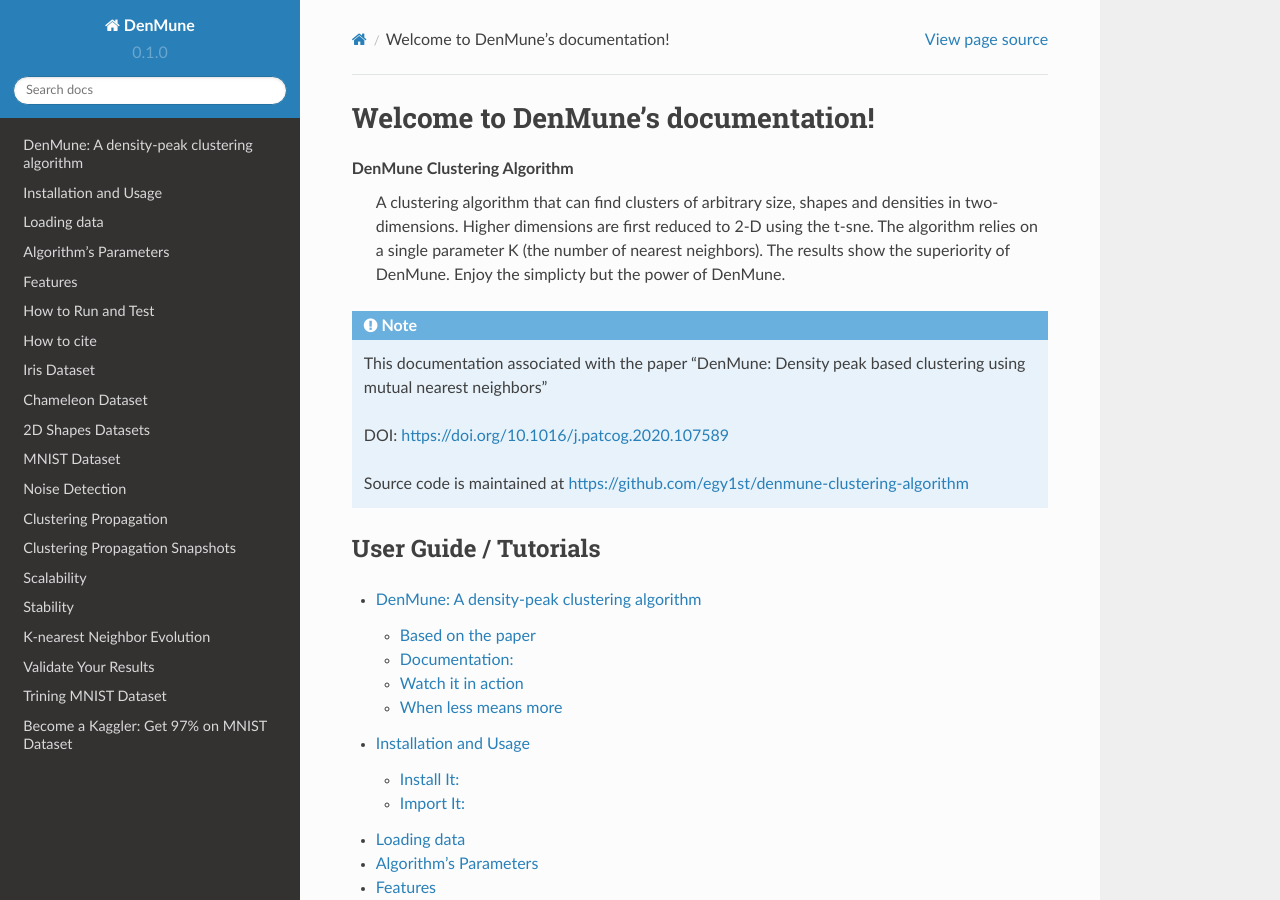
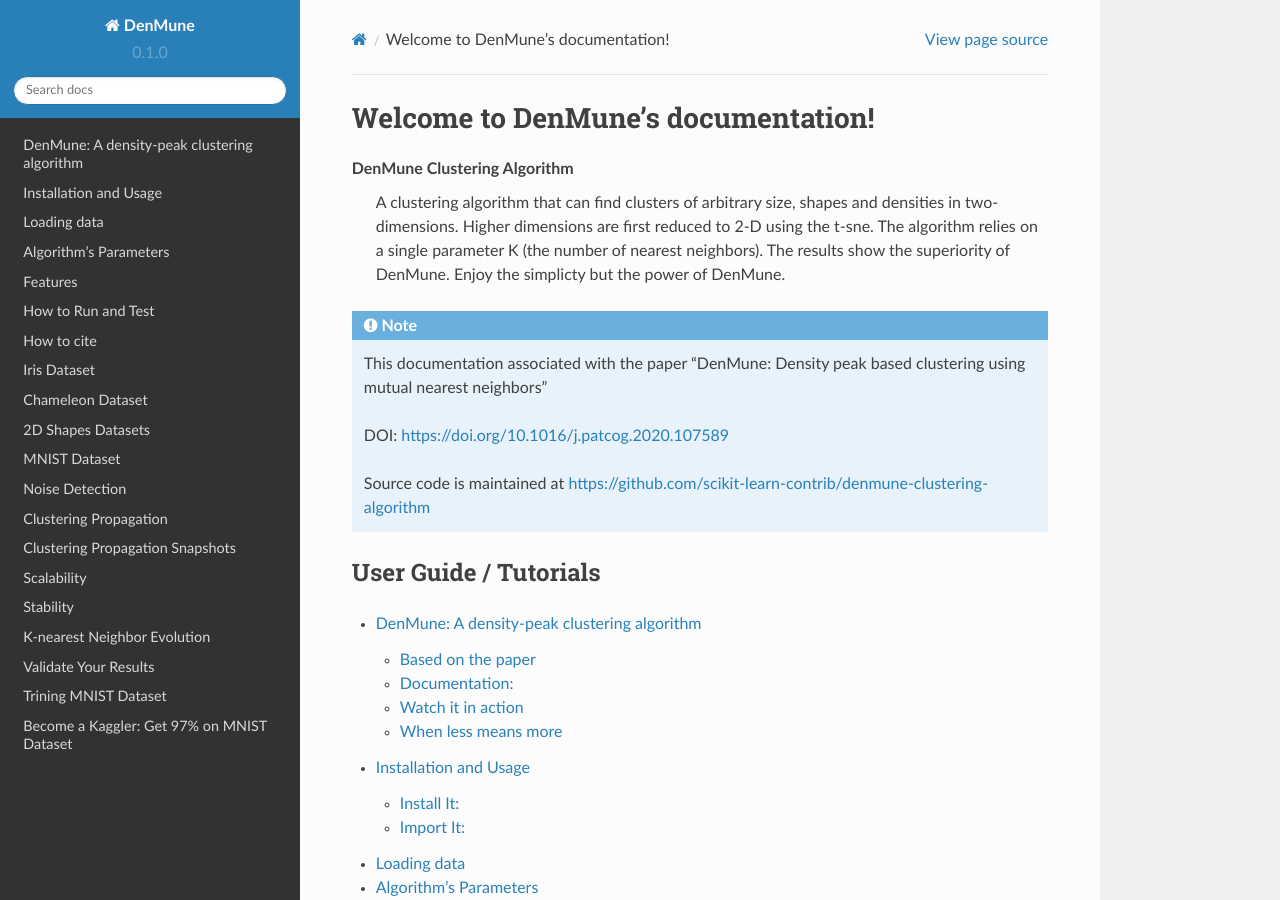
Before and after one commit to egy1st/denmune-rst, a Sphinx documentation site: the page built from source/index.rst, in a window 1280 px wide and 900 px high. Built offline with Sphinx 7.4.7 and the Read the Docs theme 2.0.0, drawn with Linux system fonts in a browser that asks for light colours; part of the change alters nothing that is shown.

Commit message:
Update index.rst

```diff
--- a/source/index.rst
+++ b/source/index.rst
@@ -10,7 +10,7 @@ DenMune Clustering Algorithm
 
    DOI: https://doi.org/10.1016/j.patcog.2020.107589
 
-   Source code is maintained at https://github.com/egy1st/denmune-clustering-algorithm
+   Source code is maintained at https://github.com/scikit-learn-contrib/denmune-clustering-algorithm
 
 
 
```
